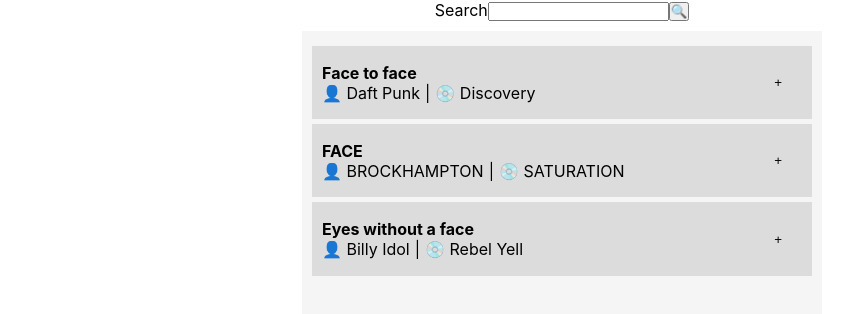
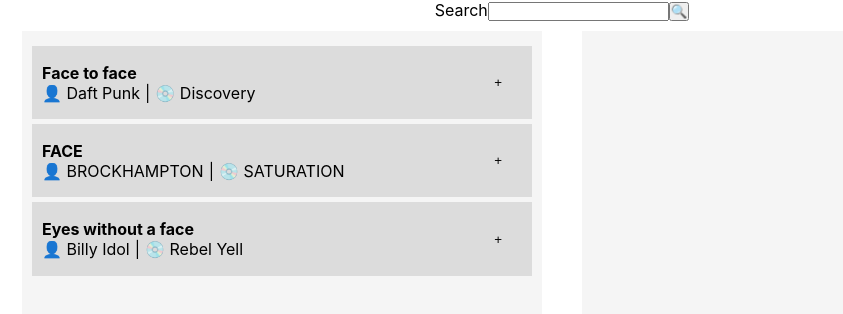
Before and after one commit to klydda/jammming, a React (Create React App) app: page / in a window 1280 px wide. Shown: the top 314 px of the page, without its empty margins (78-921 px from the left). Built offline with nearby package versions, Linux system fonts and the light colour scheme.

Commit message:
Add functionality to move songs from TrackList to Playlist

```diff
--- a/src/App.js
+++ b/src/App.js
@@ -3,7 +3,7 @@ import './App.css';
 import SearchBar from './Components/SearchBar/SearchBar';
 import SearchResults from './Components/SearchResults/SearchResults';
 import Tracklist from './Components/Tracklist/TrackList';
-import Track from './Components/Track/Track';
+import Playlist from './Components/Playlist/Playlist';
 
 function App() {
 
@@ -35,10 +35,29 @@ function App() {
     setSearchResults(songs);
   }
 
-  //State and state setter that contains the list of selected songs by the user
-  const [trackList, setTrackList] = useState([]);
-  function handleTrackList(tracks){
-    setTrackList(...tracks);
+  //State and state setters. First contains array of song names, second of song objects.
+  const [selectedSongIds, setSelectedSongIds] = useState([]);
+  const [selectedSongs, setSelectedSongs] = useState([]);
+  function handleSetSelectedSong(e){
+    const song = e.target.id;
+    setSelectedSongIds((prev) => {
+      return [
+        ...prev,
+        song
+      ]
+    });
+
+    const filteredSongs = [];
+
+    searchResults.forEach((song) =>{
+      selectedSongIds.forEach((id) => {
+        if(song.songName === id){
+          filteredSongs.push(song);
+        }
+      })
+    });
+
+    setSelectedSongs(filteredSongs);
   }
 
   return (
@@ -54,11 +73,17 @@ function App() {
               onSearchResults={handleSearchResults}
           />
 
-          <div>
-            <Tracklist
-              songList={searchResults}
-            />
+          <div className='lists'>
+          <Tracklist
+            songList={searchResults}
+            onSelectSong={handleSetSelectedSong}
+          />
+
+          <Playlist
+            selectedSongs={selectedSongs}
+          />
           </div>
+
 
       </div>
 
--- a/src/Components/Playlist/Playlist.js
+++ b/src/Components/Playlist/Playlist.js
@@ -0,0 +1,25 @@
+import React from 'react';
+import Track from '../Track/Track';
+import styles from './Playlist.module.css';
+
+function Playlist({selectedSongs}){
+    return (
+        <div className={styles.songListWrapper}>
+            <div className={styles.searchResultsWrapper}>
+                {selectedSongs.map((element, index) => {
+                    return(
+                        <Track
+                            id={index}
+                            songName={element.songName}
+                            artist={element.artist}
+                            album={element.album}
+                            onSelectSong="Playlist"
+                        />
+                    );
+                })}
+            </div>
+        </div>
+    );
+}
+
+export default Playlist;
--- /dev/null
+++ b/src/Components/Playlist/Playlist.module.css
@@ -0,0 +1,10 @@
+.songListWrapper {
+    width: 500px;
+    min-height: 800px;
+    height: auto;
+    margin: 10px 20px;
+    padding: 10px 10px;
+    background-color: whitesmoke;
+    display: flex;
+    flex-direction: column;
+}
--- a/src/Components/Track/Track.js
+++ b/src/Components/Track/Track.js
@@ -2,28 +2,42 @@ import React from 'react';
 import styles from './Tracks.module.css';
 
 
-function Track({ id, songName, artist, album }) {
+function Track({ id, songName, artist, album, onSelectSong }) {
+
+    if(onSelectSong==='Playlist'){
         return (
-        <div className={styles.trackWrapper}>
-             <div
-            id={`song${id}`}
-            className={styles.trackInfo} >
-            <h4
-                className={styles.songName} >
-                {songName}
-            </h4>
+            <div className={styles.trackWrapper} id={`song${id}`}>
+                <div className={styles.trackInfo} >
+                    <h4 className={styles.songName}>{songName}</h4>
+                    <span className={styles.infoSpan}>👤 {artist}</span>
+                    <span className={styles.divider}>|</span>
+                    <span>💿 {album}</span>
+                </div>
+            </div>
+
+        );
+    } else {
+        return (
+            <div className={styles.trackWrapper} id={`song${id}`}>
+                <div className={styles.trackInfo} >
+                    <h4 className={styles.songName}>{songName}</h4>
                     <span className={styles.infoSpan}>👤 {artist}</span>
                     <span className={styles.divider}>|</span>
                     <span>💿 {album}</span>
                 </div>
 
                 <div className={styles.buttonWrapper}>
-                <button className={styles.button}>+</button>
+                    <button
+                        className={styles.button}
+                        id={songName}
+                        onClick={onSelectSong}>+</button>
                 </div>
 
             </div>
 
-    )
+        );
+    }
+
 }
 
 export default Track;
--- a/src/Components/Tracklist/TrackList.js
+++ b/src/Components/Tracklist/TrackList.js
@@ -2,7 +2,7 @@ import React from 'react';
 import Track from '../Track/Track';
 import styles from './Tracklist.module.css';
 
-function Tracklist({songList, url}){
+function Tracklist({songList, onSelectSong}){
 
     return (
         <div className={styles.songListWrapper}>
@@ -14,6 +14,7 @@ function Tracklist({songList, url}){
                             songName={element.songName}
                             artist={element.artist}
                             album={element.album}
+                            onSelectSong={onSelectSong}
                         />
                     );
                 })}
```
Also changed, not shown: src/Components/SearchResults/SearchResults.js (+0 -17 lines). Lines whose indentation alone changed are shown as unchanged.
